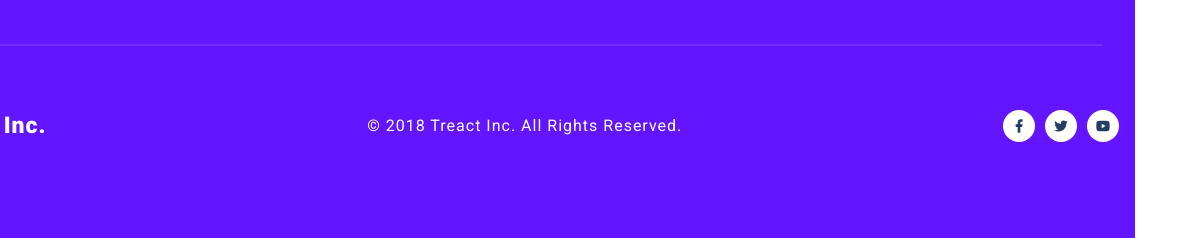
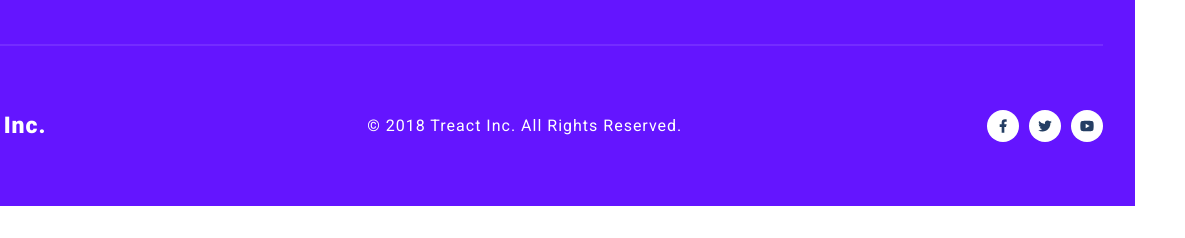
Before and after one commit to jhardaine/First-website-solo, a plain HTML site: page index.html in a window 1280 px wide. Shown: the part 6795-7033 px from the top of the page, 145-1330 px from the left, 1185 px wide, since content can reach past the window. After the commit the page ends 7001 px from the top, so only its background shows below. Drawn offline with Linux system fonts and the light colour scheme.

Commit message:
finished

```diff
--- a/styles.css
+++ b/styles.css
@@ -10,6 +10,10 @@
    box-sizing: border-box;
    color: #243e63;
    font-family: "Roboto", sans-serif;
+}
+
+html, body {
+  overflow-x: hidden;
 }
 
 ul {
@@ -1023,7 +1027,7 @@ footer {
   flex-direction: row;
   align-items: center;
   gap: 10px;
-  margin-right: -16px;
+  margin-left: -16px;
 }
 
 
```
